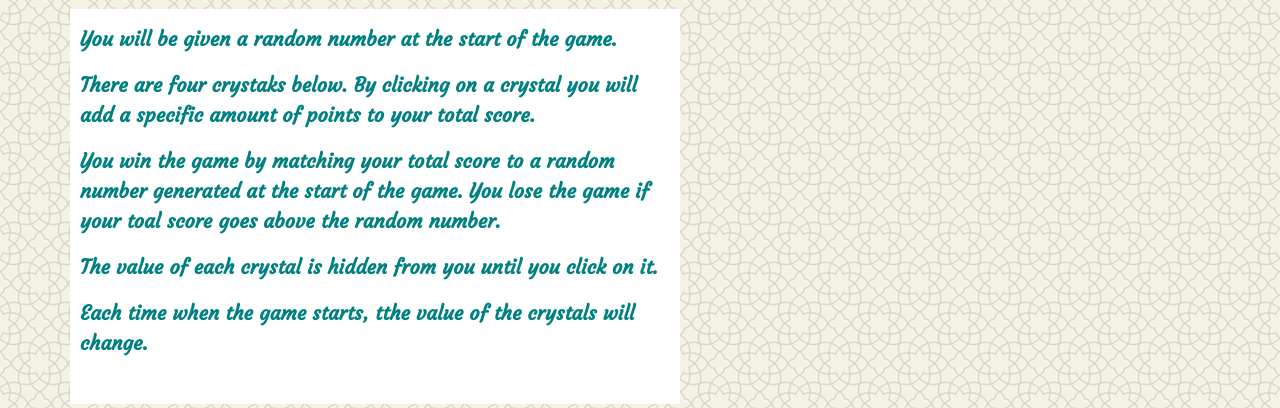
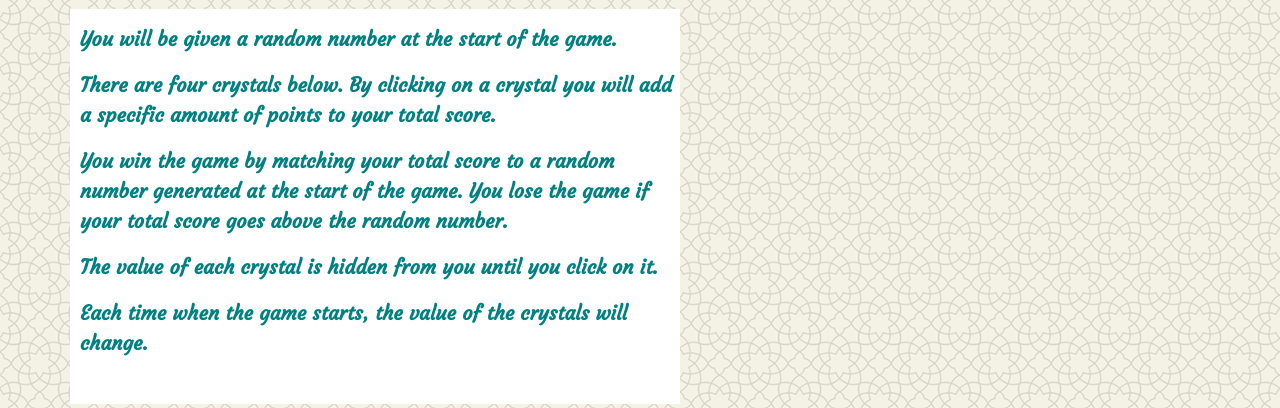
Before and after one commit to d-taylor6403/unit-4-game, a plain HTML site: page index.html in a window 1280 px wide. Shown: the part 77-485 px from the top of the page. Drawn offline with nearby package versions, Linux system fonts and the light colour scheme; a web font is replaced by a local one.

Commit message:
spellcheck on all files

```diff
--- a/assets/css/style.css
+++ b/assets/css/style.css
@@ -24,7 +24,7 @@ h1{
     color: teal;
 }
 
-.col-lg-3{
+.col-lg-3{ /*Number generator*/
     background-color: teal;
     width: 300px;
     height: 150px;
@@ -61,6 +61,7 @@ h1{
     color: white;
 }
 
+/*User score card*/
 .col-lg-4{
     background-color: teal;
     width: 280px;
--- a/index.html
+++ b/index.html
@@ -27,13 +27,13 @@
             <p> You will be given a random number at the start of the game.</p>
 
             <p>
-                There are four crystaks below. By clicking on a crystal you will add a
+                There are four crystals below. By clicking on a crystal you will add a
                 specific amount of points to your total score.
             </p>
 
             <p>
                 You win the game by matching your total score to a random number generated at
-                the start of the game. You lose the game if your toal score goes above the random
+                the start of the game. You lose the game if your total score goes above the random
                 number.
             </p>
 
@@ -42,7 +42,7 @@
             </p>
 
             <p>
-                Each time when the game starts, tthe value of the crystals will change.
+                Each time when the game starts, the value of the crystals will change.
             </p>
             </div>
         </div>
```
